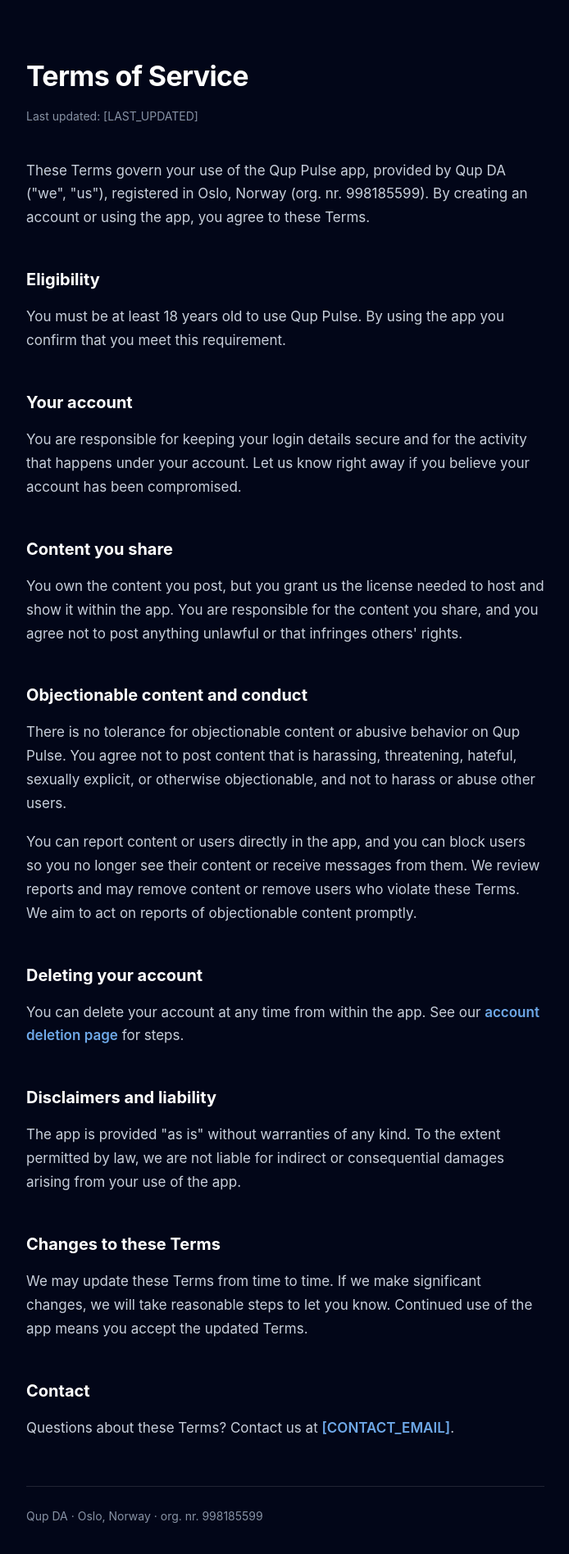
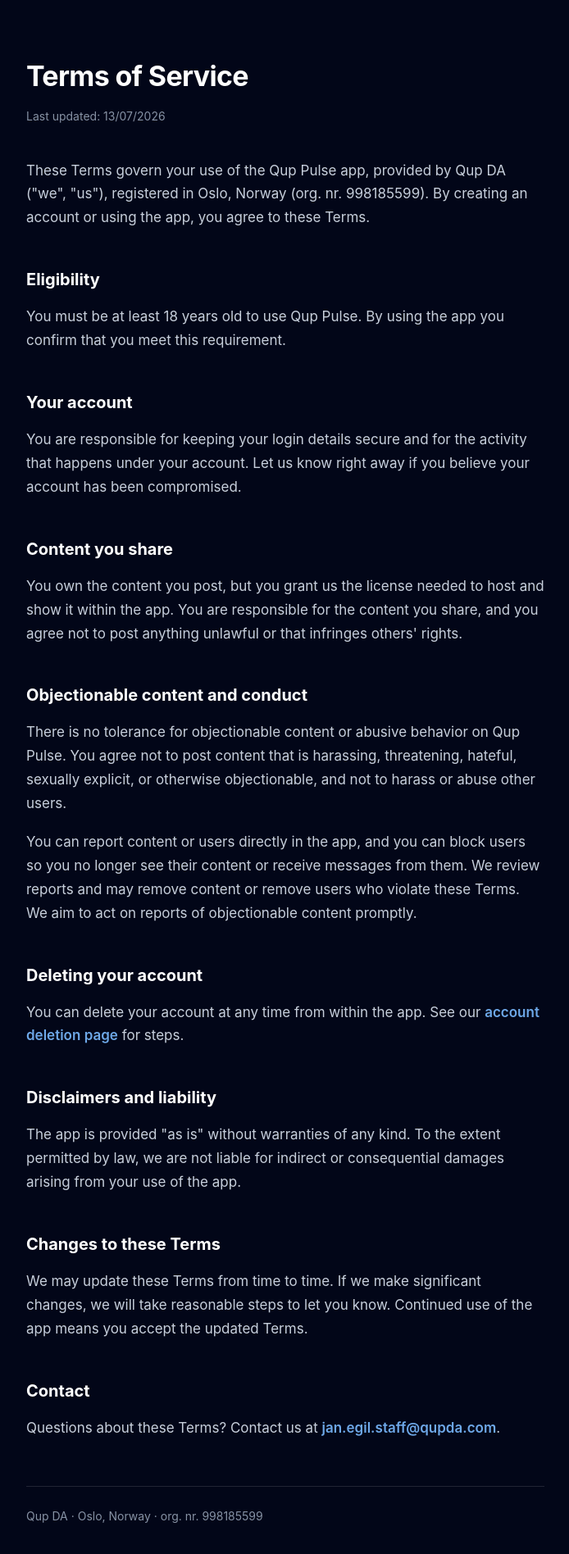
Before and after one commit to janegil-staff/qup-pulse-admin, a Next.js app: page /terms in a window 1280 px wide. Shown: the top 1896 px of the page at 82% size, without its empty margins (292-986 px from the left). Built offline with nearby package versions, Linux system fonts and the light colour scheme.

Commit message:
Add emial to pages

```diff
--- a/src/app/delete/page.js
+++ b/src/app/delete/page.js
@@ -75,7 +75,7 @@
       <h2 style={styles.h2}>Need help?</h2>
       <p style={styles.p}>
         If you can&apos;t access the app to delete your account, contact us at{' '}
-        <a style={styles.a} href="mailto:[CONTACT_EMAIL]">[CONTACT_EMAIL]</a> and we&apos;ll
+        <a style={styles.a} href="mailto:jan.egil.staff@qupda.com">jan.egil.staff@qupda.com</a> and we&apos;ll
         help you.
       </p>
 
--- a/src/app/privacy/page.js
+++ b/src/app/privacy/page.js
@@ -44,7 +44,7 @@
   return (
     <main style={styles.main}>
       <h1 style={styles.h1}>Privacy Policy</h1>
-      <p style={styles.updated}>Last updated: [LAST_UPDATED]</p>
+      <p style={styles.updated}>Last updated: 13/07/2026</p>
 
       <p style={styles.p}>
         This Privacy Policy explains how Qup DA (&quot;we&quot;, &quot;us&quot;) collects, uses, and
@@ -99,7 +99,7 @@
       <h2 style={styles.h2}>Contact</h2>
       <p style={styles.p}>
         For any privacy questions or to exercise your rights, contact us at{' '}
-        <a style={styles.a} href="mailto:[CONTACT_EMAIL]">[CONTACT_EMAIL]</a>.
+        <a style={styles.a} href="mailto:jan.egil.staff@qupda.com">jan.egil.staff@qupda.com</a>.
       </p>
 
       <div style={styles.footer}>Qup DA · Oslo, Norway · org. nr. 998185599</div>
--- a/src/app/terms/page.js
+++ b/src/app/terms/page.js
@@ -43,7 +43,7 @@
   return (
     <main style={styles.main}>
       <h1 style={styles.h1}>Terms of Service</h1>
-      <p style={styles.updated}>Last updated: [LAST_UPDATED]</p>
+      <p style={styles.updated}>Last updated: 13/07/2026</p>
 
       <p style={styles.p}>
         These Terms govern your use of the Qup Pulse app, provided by Qup DA (&quot;we&quot;,
@@ -107,7 +107,7 @@
       <h2 style={styles.h2}>Contact</h2>
       <p style={styles.p}>
         Questions about these Terms? Contact us at{' '}
-        <a style={styles.a} href="mailto:[CONTACT_EMAIL]">[CONTACT_EMAIL]</a>.
+        <a style={styles.a} href="mailto:jan.egil.staff@qupda.com">jan.egil.staff@qupda.com</a>.
       </p>
 
       <div style={styles.footer}>Qup DA · Oslo, Norway · org. nr. 998185599</div>
```
